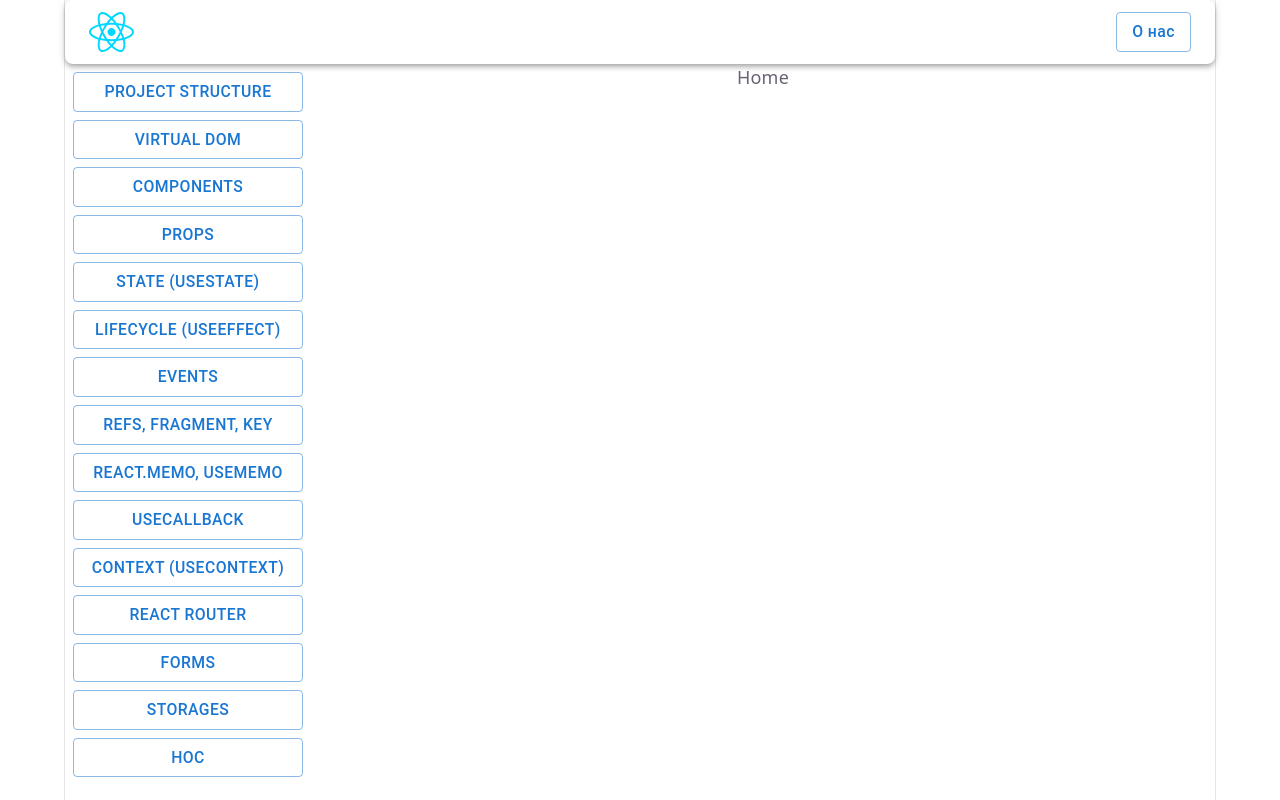
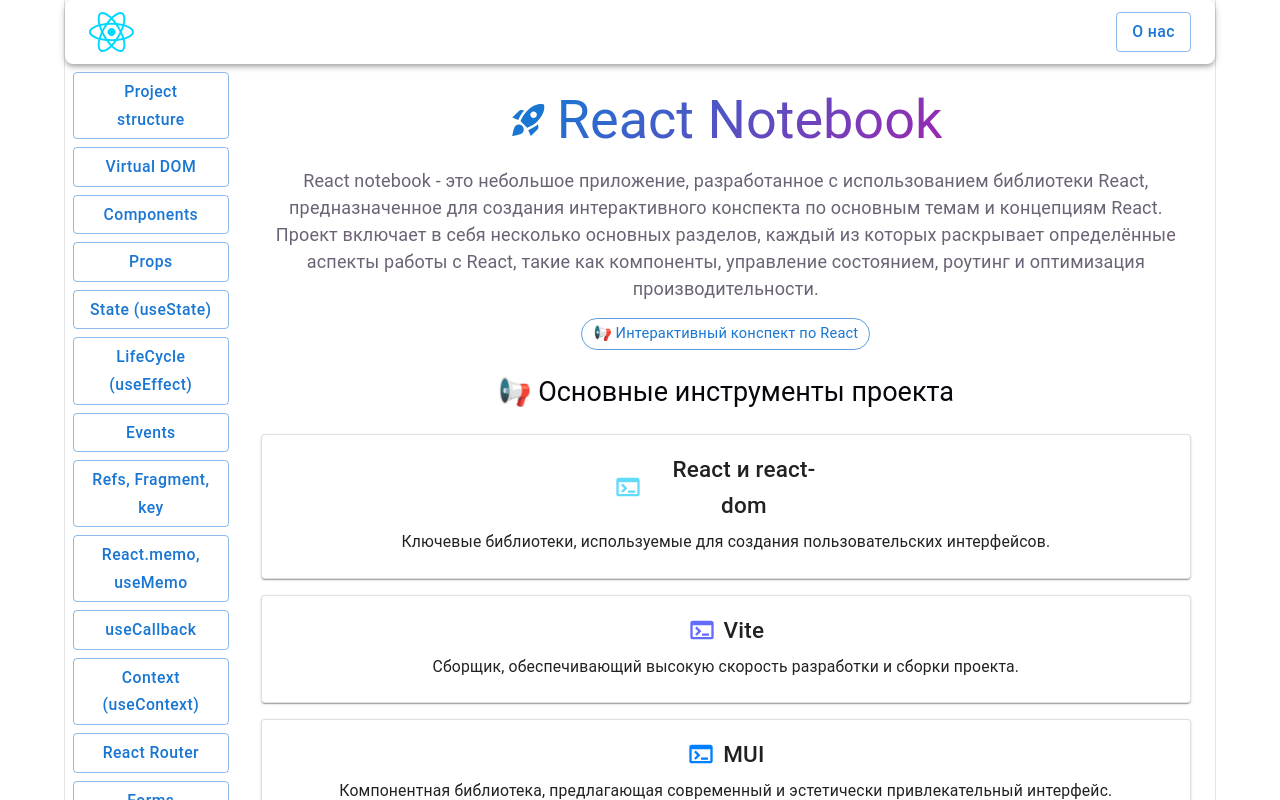
Before and after one commit to DmitriyRadovnya/baza, a React (Vite) app: page / in a window 1280 px wide. Shown: the top 800 px of the page. Built offline with nearby package versions, Linux system fonts and the light colour scheme.

Commit message:
feat: add home page

```diff
--- a/package.json
+++ b/package.json
@@ -12,6 +12,7 @@
   "dependencies": {
     "@emotion/react": "^11.14.0",
     "@emotion/styled": "^11.14.1",
+    "@mui/icons-material": "^9.3.1",
     "@mui/material": "^9.3.1",
     "react": "^19.2.7",
     "react-dom": "^19.2.7",
--- a/src/components/Home/Home.jsx
+++ b/src/components/Home/Home.jsx
@@ -1,3 +1,138 @@
+import {
+  Box,
+  Typography,
+  Card,
+  CardContent,
+  Grid,
+  Chip,
+  Container,
+  useTheme,
+} from "@mui/material";
+
+import TerminalIcon from "@mui/icons-material/Terminal";
+import RocketLaunchIcon from "@mui/icons-material/RocketLaunch";
+
+const projectInfo = `React notebook - это небольшое приложение, разработанное с использованием библиотеки React, предназначенное для создания интерактивного конспекта по основным темам и концепциям React. Проект включает в себя несколько основных разделов, каждый из которых раскрывает определённые аспекты работы с React, такие как компоненты, управление состоянием, роутинг и оптимизация производительности.`;
+
+const tools = [
+  {
+    name: "React и react-dom",
+    description:
+      "Ключевые библиотеки, используемые для создания пользовательских интерфейсов.",
+    color: "#61DAFB",
+  },
+  {
+    name: "Vite",
+    description:
+      "Сборщик, обеспечивающий высокую скорость разработки и сборки проекта.",
+    color: "#646CFF",
+  },
+  {
+    name: "MUI",
+    description:
+      "Компонентная библиотека, предлагающая современный и эстетически привлекательный интерфейс.",
+    color: "#007FFF",
+  },
+
+  {
+    name: "CodeMirror",
+    description:
+      "Компонент для интеграции CodeMirror в приложение, обеспечивающий визуализацию примеров кода.",
+    color: "#D97706",
+  },
+];
+
 export const Home = () => {
-  return <p>Home</p>;
+  const theme = useTheme();
+
+  return (
+    <Container maxWidth="lg" sx={{ py: 3 }}>
+      <Box sx={{ textAlign: "center", mb: 2 }}>
+        <Box sx={{ display: "inline-flex", alignItems: "center", mb: 2 }}>
+          <RocketLaunchIcon
+            fontSize="large"
+            sx={{ color: theme.palette.primary.main, mr: 1 }}
+          />
+          <Typography
+            variant="h3"
+            component="h1"
+            fontWeight={700}
+            sx={{
+              background: `linear-gradient(135deg, ${theme.palette.primary.main}, ${theme.palette.secondary.main})`,
+              WebkitBackgroundClip: "text",
+              WebkitTextFillColor: "transparent",
+            }}
+          >
+            React Notebook
+          </Typography>
+        </Box>
+
+        <Typography
+          variant="body1"
+          color="text.secondary"
+          sx={{ maxWidth: 1000, mx: "auto", mb: 2 }}
+        >
+          {projectInfo}
+        </Typography>
+
+        <Chip
+          label="📢 Интерактивный конспект по React"
+          color="primary"
+          variant="outlined"
+          sx={{ mb: 1 }}
+        />
+      </Box>
+
+      <Typography variant="h5" component="h2" gutterBottom sx={{ mb: 3 }}>
+        📢 Основные инструменты проекта
+      </Typography>
+
+      <Grid container spacing={2} columns={1}>
+        {tools.map((tool) => (
+          <Grid size={5} xs={12} sm={6} md={4} key={tool.name}>
+            <Card
+              sx={{
+                // height: "100%",
+                bgcolor: theme.palette.background.paper,
+                border: "1px solid",
+                borderColor: theme.palette.divider,
+                transition: "transform 0.2s, boxShadow 0.2s",
+                "&:hover": {
+                  transform: "translateY(-4px)",
+                  boxShadow: theme.shadows[6],
+                },
+              }}
+            >
+              <CardContent
+                sx={{
+                  display: "flex",
+                  flexDirection: "column",
+                  alignItems: "center",
+                }}
+              >
+                <Box
+                  sx={{
+                    display: "flex",
+                    alignItems: "center",
+                    justifyContent: "center",
+                    gap: 1,
+                    mb: 1,
+                    width: "25%",
+                  }}
+                >
+                  <TerminalIcon sx={{ color: tool.color, fontSize: 28 }} />
+                  <Typography variant="h6" component="h3" fontWeight={600}>
+                    {tool.name}
+                  </Typography>
+                </Box>
+                <Typography variant="body2" color="text.secondary">
+                  {tool.description}
+                </Typography>
+              </CardContent>
+            </Card>
+          </Grid>
+        ))}
+      </Grid>
+    </Container>
+  );
 };
--- a/src/components/NavBar/NavBar.jsx
+++ b/src/components/NavBar/NavBar.jsx
@@ -1,25 +1,25 @@
 import { topicList } from "./topicList";
-import { Box } from "@mui/material";
+import { Box, Grid } from "@mui/material";
 import { NavButton } from "../shared/NavButton";
 
 export const NavBar = () => {
   return (
-    <Box
+    <Grid
+      container
       component="aside"
+      spacing={1}
+      columns={1}
       sx={{
-        width: "20%",
+        width: 0.18,
+        maxHeight: 5,
         p: 1,
-        display: "flex",
-        flexDirection: "columns",
-        flexWrap: "wrap",
-        gap: 1,
       }}
     >
       {topicList.map(({ name, link }) => (
-        <NavButton key={link} to={link}>
-          {name}
-        </NavButton>
+        <Grid key={link} size={3} sx={{ m: 0 }}>
+          <NavButton to={link}>{name}</NavButton>
+        </Grid>
       ))}
-    </Box>
+    </Grid>
   );
 };
--- a/src/components/header/Header.jsx
+++ b/src/components/header/Header.jsx
@@ -9,7 +9,7 @@
   const navigate = useNavigate();
 
   return (
-    <AppBar position="sticky" color="transparent" sx={{ borderRadius: 2 }}>
+    <AppBar position="relative" color="transparent" sx={{ borderRadius: 2 }}>
       <Toolbar sx={{ justifyContent: "space-between" }}>
         <Box
           sx={{ display: "flex", alignItems: "center", cursor: "pointer" }}
--- a/src/components/shared/NavButton.jsx
+++ b/src/components/shared/NavButton.jsx
@@ -3,7 +3,19 @@
 
 export const NavButton = ({ children, to }) => {
   return (
-    <Button component={NavLink} to={to} variant="outlined" sx={{ width: 1 }}>
+    <Button
+      component={NavLink}
+      to={to}
+      variant="outlined"
+      sx={{
+        width: 1,
+        textTransform: "none",
+        transition: "transform 0.2s",
+        "&:hover": {
+          transform: "translateX(4px)",
+        },
+      }}
+    >
       {children}
     </Button>
   );
```
Also changed, not shown: 1 other file (tests, documents, lock files or other folders).
